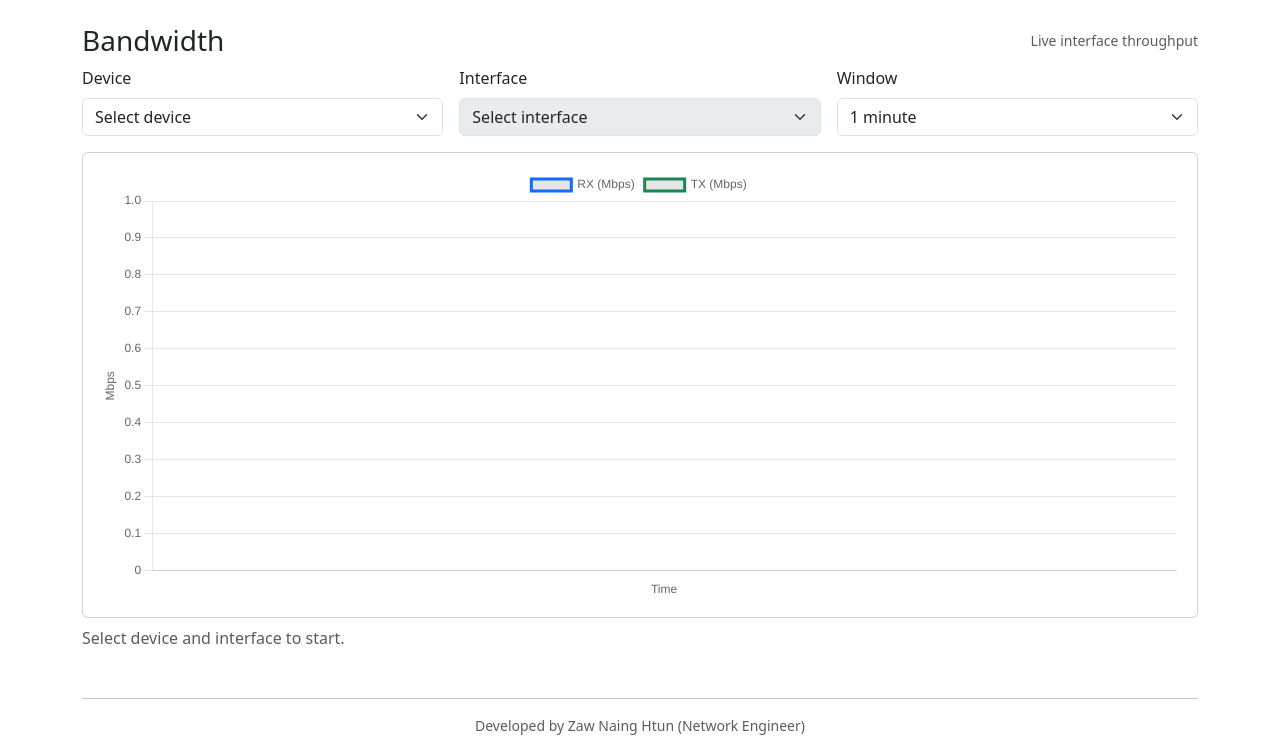
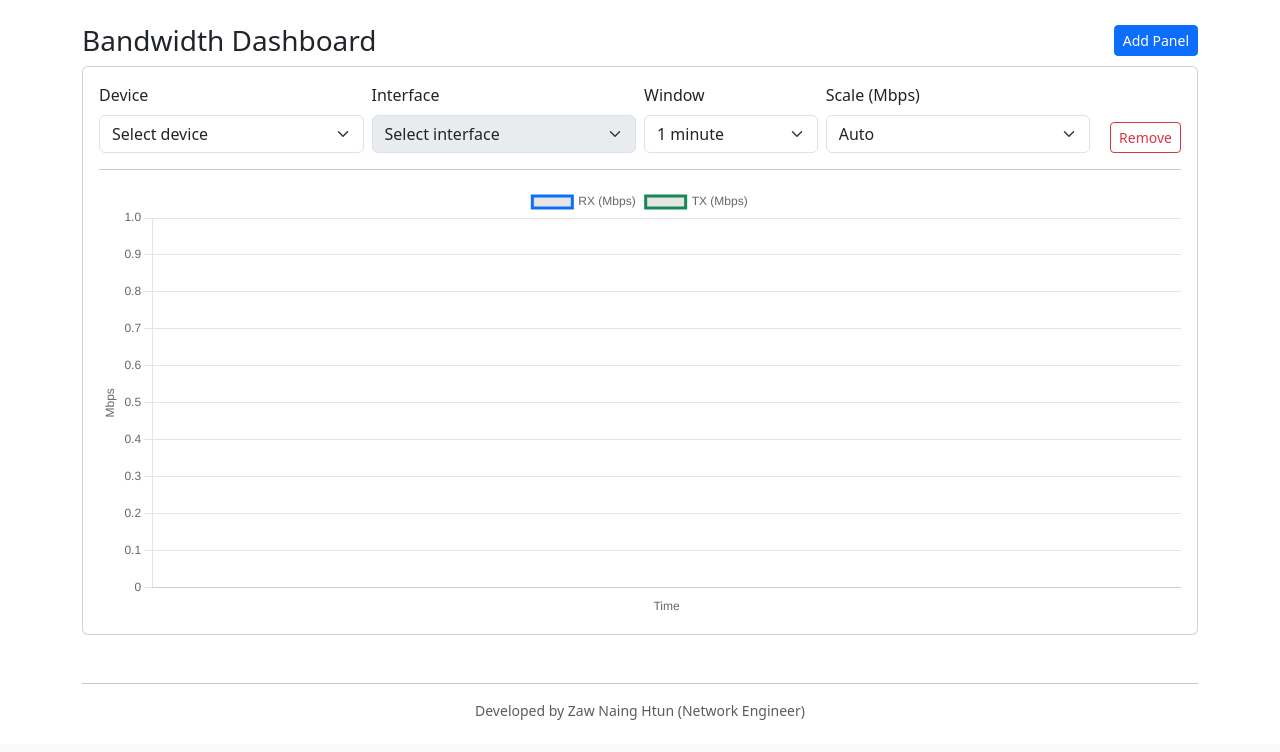
Before and after one commit to zawnaing-2024/Router_Portal, a Flask app: page /bandwidth in a window 1280 px wide. Shown: the part 56-808 px from the top of the page. After the commit the page ends 776 px from the top, so only its background shows below. Run offline with Flask 3, Linux system fonts and the light colour scheme; a user stored in the database is signed in; data comes from the database, SQL or seed files in the repository.

Commit message:
feat(bandwidth): support multiple parallel panels with fixed scale options (Auto/100M/1G/10G) and 0-based 10-Mbps ticks

```diff
--- a/templates/bandwidth.html
+++ b/templates/bandwidth.html
@@ -1,169 +1,151 @@
 {% extends 'base.html' %}
 {% block content %}
 <div class="d-flex align-items-center justify-content-between mb-2">
-  <h3 class="mb-0">Bandwidth</h3>
-  <div class="text-muted small">Live interface throughput</div>
+  <h3 class="mb-0">Bandwidth Dashboard</h3>
+  <button id="addPanel" class="btn btn-sm btn-primary">Add Panel</button>
   </div>
 
-<div class="row g-3 align-items-end">
-  <div class="col-md-4">
-    <label class="form-label">Device</label>
-    <select id="device" class="form-select">
-      <option value="" selected disabled>Select device</option>
-      {% for d in devices %}
-      <option value="{{ d.id }}">{{ d.name }} ({{ d.host }})</option>
-      {% endfor %}
-    </select>
-  </div>
-  <div class="col-md-4">
-    <label class="form-label">Interface</label>
-    <select id="iface" class="form-select" disabled>
-      <option value="" selected disabled>Select interface</option>
-    </select>
-  </div>
-  <div class="col-md-4">
-    <label class="form-label">Window</label>
-    <select id="window" class="form-select">
-      <option value="60">1 minute</option>
-      <option value="300">5 minutes</option>
-      <option value="900">15 minutes</option>
-    </select>
-  </div>
-</div>
-
-<div class="card mt-3">
-  <div class="card-body">
-    <canvas id="bwChart" height="120"></canvas>
-  </div>
-</div>
-
-<p class="text-muted mt-2" id="status">Select device and interface to start.</p>
+<div id="panels" class="row g-3"></div>
 
 <script src="https://cdn.jsdelivr.net/npm/chart.js@4.4.1/dist/chart.umd.min.js"></script>
 <script>
 (() => {
-  const deviceSel = document.getElementById('device');
-  const ifaceSel = document.getElementById('iface');
-  const windowSel = document.getElementById('window');
-  const statusEl = document.getElementById('status');
+  const panelsEl = document.getElementById('panels');
+  const addPanelBtn = document.getElementById('addPanel');
 
-  const ctx = document.getElementById('bwChart').getContext('2d');
+  function makeEl(tag, cls) { const el = document.createElement(tag); if (cls) el.className = cls; return el; }
+
+  function applyScale(chart, scaleVal) {
+    const y = chart.options.scales.y;
+    if (scaleVal === 'auto') {
+      y.min = 0; y.max = undefined; y.ticks = y.ticks || {}; y.ticks.stepSize = undefined;
+    } else {
+      const max = parseInt(scaleVal, 10); // Mbps
+      y.min = 0; y.max = max; y.ticks = y.ticks || {}; y.ticks.stepSize = 10; // 0,10,20,...
+    }
+    chart.update('none');
+  }
+
+  function createPanel() {
+    const col = makeEl('div', 'col-12');
+    const card = makeEl('div', 'card');
+    const body = makeEl('div', 'card-body');
+
+    const row = makeEl('div', 'row g-2 align-items-end');
+
+    const devCol = makeEl('div', 'col-md-3');
+    const devLbl = makeEl('label', 'form-label'); devLbl.textContent = 'Device';
+    const devSel = makeEl('select', 'form-select');
+    devSel.innerHTML = '<option value="" selected disabled>Select device</option>';
+    {% for d in devices %}
+    { const opt = document.createElement('option'); opt.value = '{{ d.id }}'; opt.textContent = '{{ d.name }} ({{ d.host }})'; devSel.appendChild(opt); }
+    {% endfor %}
+    devCol.appendChild(devLbl); devCol.appendChild(devSel);
+
+    const ifCol = makeEl('div', 'col-md-3');
+    const ifLbl = makeEl('label', 'form-label'); ifLbl.textContent = 'Interface';
+    const ifSel = makeEl('select', 'form-select'); ifSel.disabled = true; ifSel.innerHTML = '<option value="" disabled selected>Select interface</option>';
+    ifCol.appendChild(ifLbl); ifCol.appendChild(ifSel);
+
+    const winCol = makeEl('div', 'col-md-2');
+    const winLbl = makeEl('label', 'form-label'); winLbl.textContent = 'Window';
+    const winSel = makeEl('select', 'form-select');
+    winSel.innerHTML = '<option value="60">1 minute</option><option value="300">5 minutes</option><option value="900">15 minutes</option>';
+    winCol.appendChild(winLbl); winCol.appendChild(winSel);
+
+    const scaleCol = makeEl('div', 'col-md-3');
+    const scaleLbl = makeEl('label', 'form-label'); scaleLbl.textContent = 'Scale (Mbps)';
+    const scaleSel = makeEl('select', 'form-select');
+    scaleSel.innerHTML = '<option value="auto">Auto</option><option value="100">100 Mbps</option><option value="1000">1,000 Mbps (1 Gbps)</option><option value="10000">10,000 Mbps (10 Gbps)</option>';
+    scaleCol.appendChild(scaleLbl); scaleCol.appendChild(scaleSel);
+
+    const remCol = makeEl('div', 'col-md-1 text-end');
+    const remBtn = makeEl('button', 'btn btn-outline-danger btn-sm'); remBtn.textContent = 'Remove';
+    remCol.appendChild(remBtn);
+
+    row.appendChild(devCol); row.appendChild(ifCol); row.appendChild(winCol); row.appendChild(scaleCol); row.appendChild(remCol);
+
+    const canvas = document.createElement('canvas'); canvas.height = 120;
+    body.appendChild(row); body.appendChild(makeEl('hr', 'my-3'));
+    body.appendChild(canvas);
+    card.appendChild(body); col.appendChild(card); panelsEl.appendChild(col);
+
+    const ctx = canvas.getContext('2d');
     const chart = new Chart(ctx, {
       type: 'line',
-    data: {
-      labels: [],
-      datasets: [
+      data: { labels: [], datasets: [
         {label: 'RX (Mbps)', data: [], borderColor: '#0d6efd', tension: 0.2},
-        {label: 'TX (Mbps)', data: [], borderColor: '#198754', tension: 0.2}
-      ]
-    },
-    options: {
-      responsive: true,
-      animation: false,
-      interaction: { mode: 'index', intersect: false },
-      scales: {
-        y: { title: { display: true, text: 'Mbps' } },
-        x: { title: { display: true, text: 'Time' } }
-      }
-    }
+        {label: 'TX (Mbps)', data: [], borderColor: '#198754', tension: 0.2},
+      ]},
+      options: { responsive: true, animation: false, interaction: {mode:'index', intersect:false}, scales: { y: { beginAtZero: true, title:{display:true, text:'Mbps'} }, x: { title:{display:true, text:'Time'} } } }
     });
 
     let timer = null;
-  let lastLinuxCounters = null; // {ts, rx_bytes, tx_bytes}
+    let lastCounters = null; // for linux
 
-  function setStatus(msg) { statusEl.textContent = msg; }
-
-  async function loadInterfaces() {
-    ifaceSel.innerHTML = '<option value="" disabled selected>Loading...</option>';
-    ifaceSel.disabled = true;
-    const id = deviceSel.value;
-    if (!id) return;
+    async function loadIfaces() {
+      ifSel.disabled = true; ifSel.innerHTML = '<option value="" disabled selected>Loading...</option>';
+      const id = devSel.value; if (!id) return;
       try {
         const r = await fetch(`/api/bandwidth/interfaces?device_id=${id}`);
         const j = await r.json();
-      ifaceSel.innerHTML = '<option value="" disabled selected>Select interface</option>';
-      (j.interfaces || []).forEach(n => {
-        const opt = document.createElement('option');
-        opt.value = n; opt.textContent = n; ifaceSel.appendChild(opt);
-      });
-      ifaceSel.disabled = false;
-      setStatus('Select interface.');
-    } catch (e) {
-      setStatus('Failed to load interfaces.');
-    }
+        ifSel.innerHTML = '<option value="" disabled selected>Select interface</option>';
+        (j.interfaces || []).forEach(n => { const o = document.createElement('option'); o.value = n; o.textContent = n; ifSel.appendChild(o); });
+        ifSel.disabled = false;
+      } catch {}
     }
 
     function resetChart() {
-    chart.data.labels = [];
-    chart.data.datasets[0].data = [];
-    chart.data.datasets[1].data = [];
-    chart.update();
+      chart.data.labels = []; chart.data.datasets[0].data = []; chart.data.datasets[1].data = []; chart.update('none');
     }
 
     function trimWindow() {
-    const maxSecs = parseInt(windowSel.value || '60', 10);
-    const now = Date.now();
+      const maxSecs = parseInt(winSel.value || '60', 10); const now = Date.now();
       while (chart.data.labels.length > 0) {
         const oldest = chart.data.labels[0]._ts || chart.data.labels[0];
-      const ageSec = (now - oldest) / 1000;
-      if (ageSec > maxSecs) {
-        chart.data.labels.shift();
-        chart.data.datasets[0].data.shift();
-        chart.data.datasets[1].data.shift();
-      } else break;
+        if ((now - oldest)/1000 > maxSecs) { chart.data.labels.shift(); chart.data.datasets[0].data.shift(); chart.data.datasets[1].data.shift(); } else break;
       }
     }
 
     async function pollOnce() {
-    const id = deviceSel.value;
-    const iface = ifaceSel.value;
-    if (!id || !iface) return;
+      const id = devSel.value; const iface = ifSel.value; if (!id || !iface) return;
       try {
         const r = await fetch(`/api/bandwidth/sample?device_id=${id}&interface=${encodeURIComponent(iface)}`);
-      const j = await r.json();
-      const nowTs = Date.now();
+        const j = await r.json(); const nowTs = Date.now();
         let rxMbps = null, txMbps = null;
-      if ('rx_bps' in j) {
-        rxMbps = (j.rx_bps || 0) / 1_000_000;
-        txMbps = (j.tx_bps || 0) / 1_000_000;
-      } else if ('rx_bytes' in j && lastLinuxCounters) {
-        const dt = (nowTs - lastLinuxCounters.ts) / 1000; // seconds
-        if (dt > 0) {
-          const rx_bps = ((j.rx_bytes - lastLinuxCounters.rx_bytes) * 8) / dt;
-          const tx_bps = ((j.tx_bytes - lastLinuxCounters.tx_bytes) * 8) / dt;
-          rxMbps = Math.max(0, rx_bps) / 1_000_000;
-          txMbps = Math.max(0, tx_bps) / 1_000_000;
+        if ('rx_bps' in j) { rxMbps = (j.rx_bps || 0)/1_000_000; txMbps = (j.tx_bps || 0)/1_000_000; }
+        else if ('rx_bytes' in j && lastCounters) {
+          const dt = (nowTs - lastCounters.ts)/1000; if (dt > 0) {
+            const rx_bps = ((j.rx_bytes - lastCounters.rx_bytes)*8)/dt; const tx_bps = ((j.tx_bytes - lastCounters.tx_bytes)*8)/dt;
+            rxMbps = Math.max(0, rx_bps)/1_000_000; txMbps = Math.max(0, tx_bps)/1_000_000;
           }
         }
-      if ('rx_bytes' in j) {
-        lastLinuxCounters = { ts: nowTs, rx_bytes: j.rx_bytes, tx_bytes: j.tx_bytes };
-      } else {
-        lastLinuxCounters = null;
-      }
+        if ('rx_bytes' in j) lastCounters = { ts: nowTs, rx_bytes: j.rx_bytes, tx_bytes: j.tx_bytes }; else lastCounters = null;
         if (rxMbps != null && txMbps != null) {
           chart.data.labels.push(Object.assign(new Date(nowTs).toLocaleTimeString(), { _ts: nowTs }));
-        chart.data.datasets[0].data.push(rxMbps);
-        chart.data.datasets[1].data.push(txMbps);
-        trimWindow();
-        chart.update();
+          chart.data.datasets[0].data.push(rxMbps); chart.data.datasets[1].data.push(txMbps);
+          trimWindow(); chart.update();
         }
-    } catch (e) {
-      // ignore one-off errors
-    }
+      } catch {}
     }
 
     function start() {
-    if (timer) clearInterval(timer);
-    resetChart();
-    lastLinuxCounters = null;
-    setStatus('Polling...');
-    // 3-second poll for smoother lines
-    timer = setInterval(pollOnce, 3000);
+      if (timer) clearInterval(timer); resetChart(); lastCounters = null; timer = setInterval(pollOnce, 3000);
     }
 
-  deviceSel.addEventListener('change', loadInterfaces);
-  ifaceSel.addEventListener('change', start);
-  windowSel.addEventListener('change', () => { trimWindow(); chart.update(); });
+    devSel.addEventListener('change', loadIfaces);
+    ifSel.addEventListener('change', start);
+    winSel.addEventListener('change', () => { trimWindow(); chart.update('none'); });
+    scaleSel.addEventListener('change', () => applyScale(chart, scaleSel.value));
+    remBtn.addEventListener('click', () => { if (timer) clearInterval(timer); col.remove(); });
+
+    // default scale: auto
+    applyScale(chart, 'auto');
+  }
+
+  addPanelBtn.addEventListener('click', () => createPanel());
+  // Start with one panel
+  createPanel();
 })();
 </script>
 {% endblock %}
```
Lines whose indentation alone changed are shown as unchanged.
